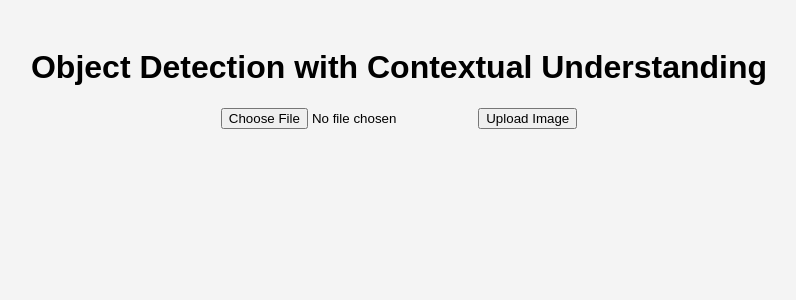
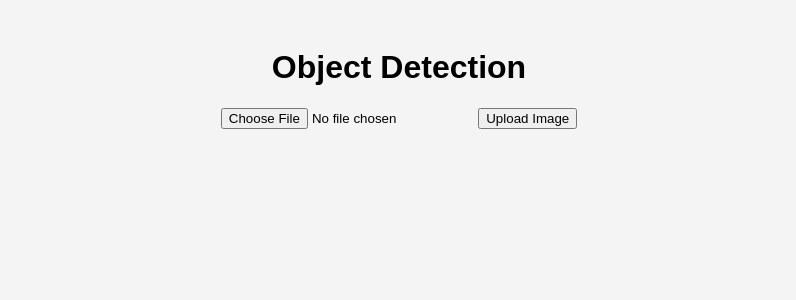
Before and after one commit to Sylviaikegwu/image-detection, a Flask app: page / in a window 1280 px wide. Shown: the top 300 px of the page, without its empty margins (241-1037 px from the left). Run offline with Flask 3, Linux system fonts and the light colour scheme.

Commit message:
Update index.html

```diff
--- a/templates/index.html
+++ b/templates/index.html
@@ -10,7 +10,8 @@
     />
   </head>
   <body>
-    <h1>Object Detection with Contextual Understanding</h1>
+    <!-- <h1>Object Detection with Contextual Understanding</h1> -->
+    <h1>Object Detection</h1>
     <form id="upload-form">
       <input type="file" id="image" name="image" accept="image/*" required />
       <button type="submit">Upload Image</button>
```
